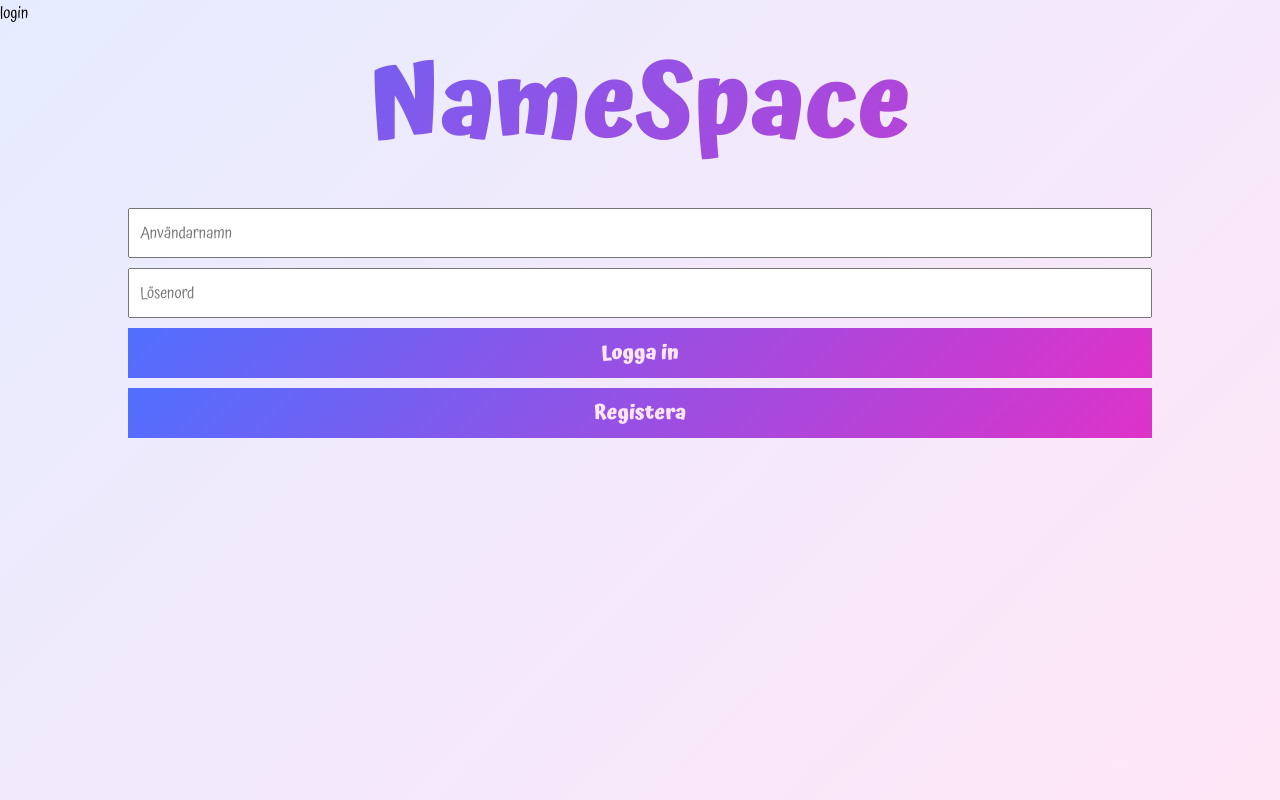
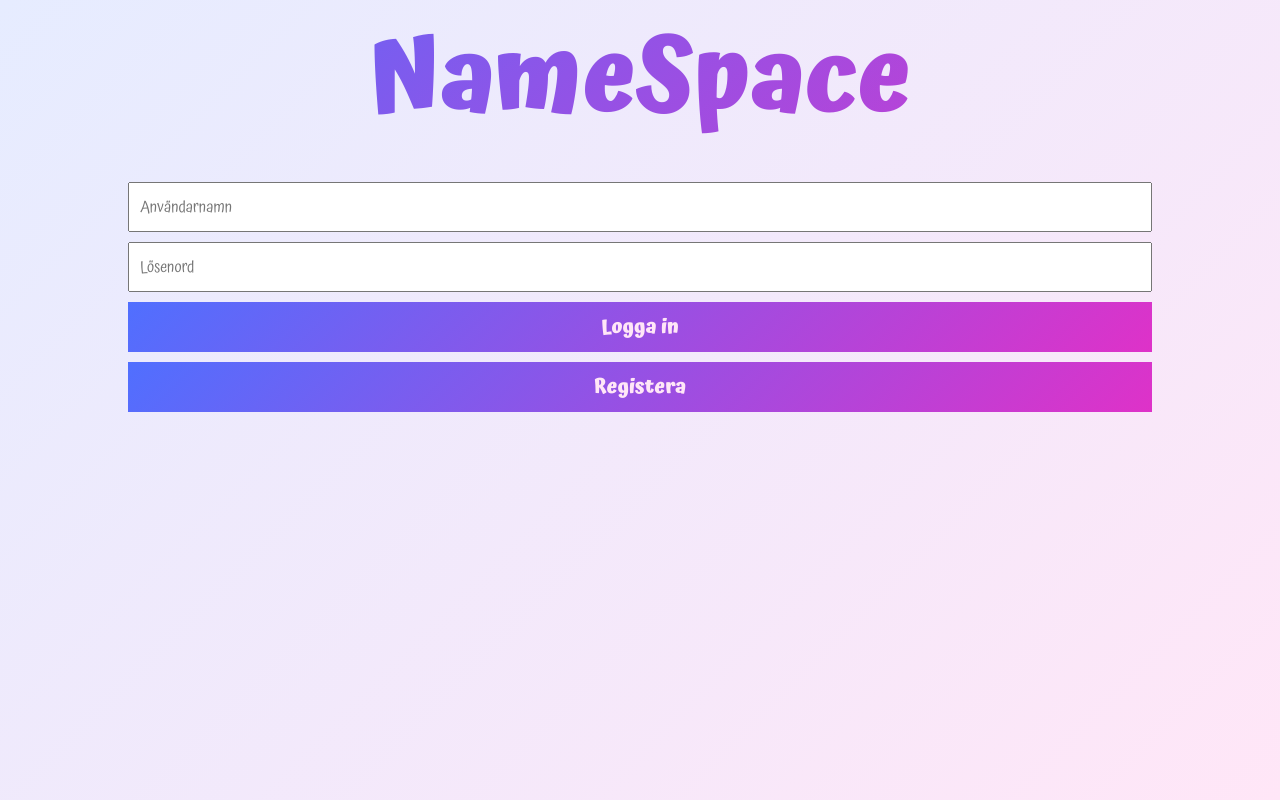
Before and after one commit to JoakimHaglund/NameSpace, a Vue app in the folder Frontend/: page /login in a window 1280 px wide. Built offline with nearby package versions, Linux system fonts and the light colour scheme; no server answers; the HTML template or start-up script is replaced by a standard one.

Commit message:
removed paragraphs

```diff
--- a/Frontend/src/pages/login/index.vue
+++ b/Frontend/src/pages/login/index.vue
@@ -1,5 +1,4 @@
 <template>
-    <p>login</p>
     <div v-if="!state.isLoggedIn && !state.showRegisterForm">
         <h1 class="gradiant-text">NameSpace</h1>
         <form class="login-form" @submit.prevent="login">
--- a/Frontend/src/pages/main-menu/index.vue
+++ b/Frontend/src/pages/main-menu/index.vue
@@ -1,5 +1,4 @@
 <template>
-    <p>menu</p>
     <div id="letter-wheel" v-if="state.isLoggedIn">
         <button @click="logout">Logga ut</button>
         <Nav></Nav>
```
